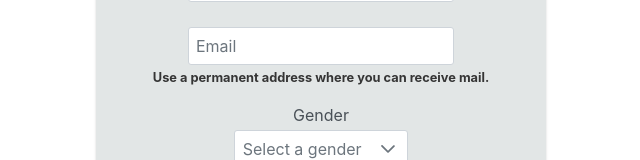
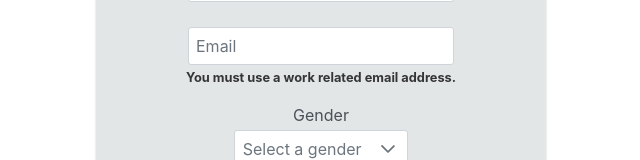
Before and after one commit to capuchegianni/tek3SurvivorPool, a Next.js app in the folder front/: page /create-account in a window 1280 px wide. Shown: the part 323-483 px from the top of the page, without its empty margins (319-959 px from the left). Built offline with nearby package versions, Linux system fonts and the light colour scheme.

Commit message:
fix(email): change email description

```diff
--- a/front/src/app/create-account/page.tsx
+++ b/front/src/app/create-account/page.tsx
@@ -39,7 +39,7 @@ export default function CreateAccount() {
                         <FirstName />
                         <LastName />
                         <EmailAddress />
-                        <small className="info-mail">Use a permanent address where you can receive mail.</small>
+                        <small className="info-mail">You must use a work related email address.</small>
                         <Gender />
                         <Work />
                     </div>
```
